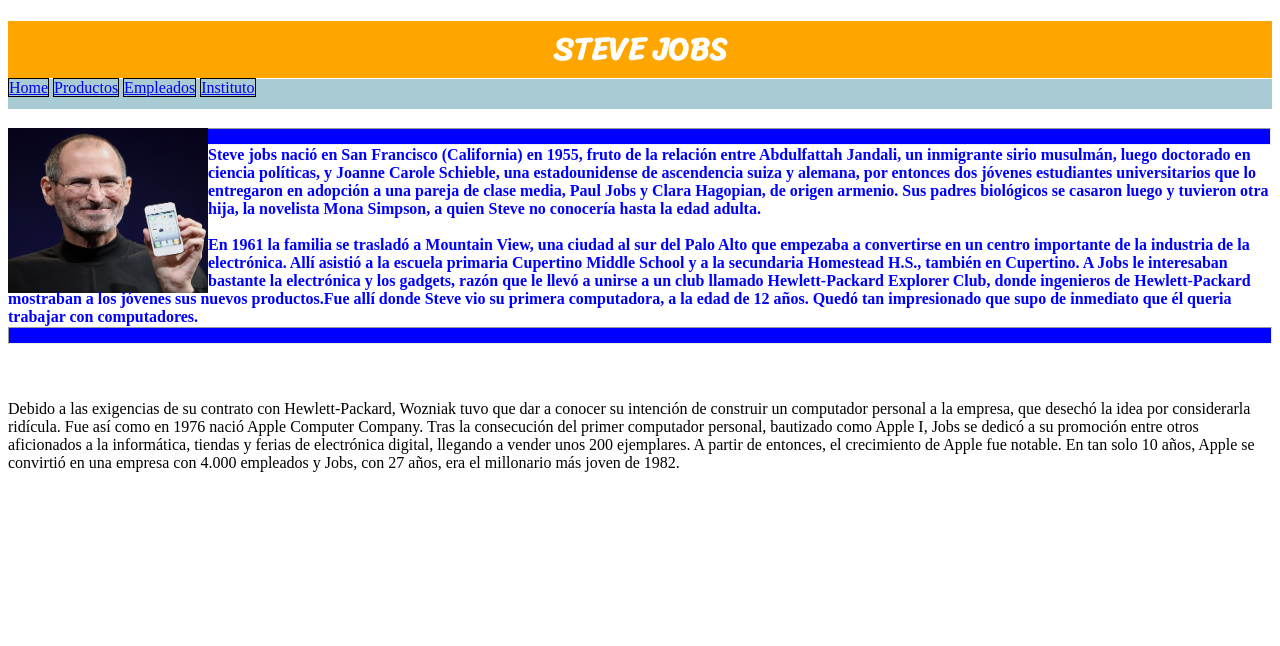
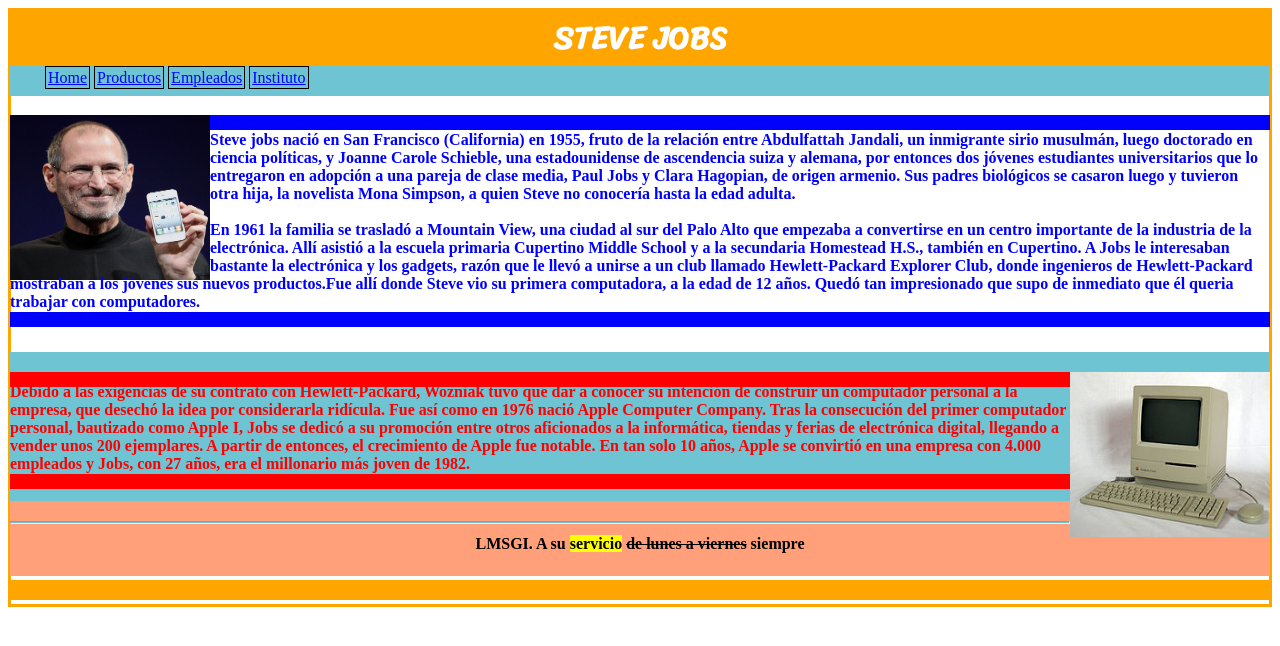
Before and after one commit to eSeDanz/Por_Pares, a plain HTML site: page index.html in a window 1280 px wide. Drawn offline with Linux system fonts and the light colour scheme.

Commit message:
Cambios en index y css

```diff
--- a/estilo.css
+++ b/estilo.css
@@ -1,13 +1,41 @@
 @charset "UTF-8";
+
+body {
+	border: 3px solid orange;
+}
 
 h1 {
 	font-family: 'Sriracha', cursive;
 	background-color: orange;
 	color: white;
 	text-align: center;
+	margin: -1px;
 }
 
-img {
+nav {
+	background-color: rgb(110, 196, 211);
+	position: relative;
+	height: 30px;
+	margin: -1px;
+}
+
+a {
+	border: 1px solid black;
+	padding: 2px;
+	position: relative;
+	top: 3px;
+	left: 35px;
+}
+
+a:link {
+	color: blue;
+}
+
+a:visited {
+	color: rgb(56, 56, 136);
+}
+
+img.izquierda {
 	float: left;
 	height: 165px;
 	width: 200px;
@@ -16,15 +44,14 @@ img {
 section.blue {
 	color: blue;
 	position: relative;
-	top: -10px;
+	top: 12px;
+	margin: -1px;
 }
 
 hr.blue {
 	background-color: blue;
 	height: 15px;
-	position: relative;
-	left: -1px;
-	z-index: -1;
+	border: 0px;
 }
 
 hr.blue2 {
@@ -32,13 +59,7 @@ hr.blue2 {
 	height: 15px;
 	position: relative;
 	top: -30px;
-}
-
-nav {
-	background-color: rgba(124, 177, 190, 0.664);
-	position: relative;
-	top: -21px;
-	height: 30px;
+	border: 0px;
 }
 
 p.desplazado {
@@ -47,6 +68,71 @@ p.desplazado {
 	font-weight: bold;
 }
 
-a {
-	border: 1px solid black;
+section.red {
+	background-color: rgb(110, 196, 211);
+	color: red;
+	position: relative;
+	margin: -1px;
 }
+
+img.derecha {
+	float: right;
+	height: 165px;
+	width: 200px;
+	position: relative;
+	top: 20px;
+	z-index: 1;
+}
+
+hr.red {
+	background-color: red;
+	height: 15px;
+	position: relative;
+	top: 20px;
+	border: 0px;
+}
+
+hr.red2 {
+	background-color: red;
+	height: 15px;
+	position: relative;
+	top: -15px;
+	border: 0px;
+}
+
+p.dos {
+	font-weight: bold;
+}
+
+footer {
+	background-color: lightsalmon;
+	position: relative;
+	top: -10px;
+	margin: -1px;
+	height: 75px;
+}
+
+hr.final {
+	position: relative;
+	top: 20px;
+	background-color: rgb(110, 196, 211);
+	height: 1px;
+}
+
+p.centrado {
+	text-align: center;
+	font-weight: bold;
+	position: relative;
+	top: 15px;
+}
+
+hr.orange {
+	box-sizing: content-box;
+	background-color: orange;
+	height: 20px;
+	margin: -1px;
+	padding: 0px;
+	position: relative;
+	bottom: 5px;
+	border: 0px;
+}
--- a/index.html
+++ b/index.html
@@ -1,5 +1,6 @@
 <!DOCTYPE html>
 <html>
+
 <head>
     <meta charset="UTF-8">
     <title>Home</title>
@@ -8,17 +9,47 @@
     <link rel="preconnect" href="https://fonts.gstatic.com" crossorigin>
     <link href="https://fonts.googleapis.com/css2?family=Sriracha&display=swap" rel="stylesheet">
 </head>
+
 <body>
     <header>
         <h1>STEVE JOBS</h1>
     </header>
-<nav><a href="index.html">Home</a> <a href="productos.html">Productos</a> <a href="https://www.portalempleado.net">Empleados</a> <a href="https://mestreacasa.gva.es/web/ieselgrao" target=”_blank”>Instituto</a></nav>
+    <nav><a href="index.html">Home</a> <a href="productos.html">Productos</a> <a
+            href="https://www.portalempleado.net">Empleados</a> <a href="https://mestreacasa.gva.es/web/ieselgrao"
+            target=”_blank”>Instituto</a></nav>
     <section class="blue">
-<img src="img/steve1.jpg">
+        <img class="izquierda" src="img/steve1.jpg">
         <hr class="blue">
-<p class="desplazado">Steve jobs nació en San Francisco (California) en 1955, fruto de la relación entre Abdulfattah Jandali, un inmigrante sirio musulmán, luego doctorado en ciencia políticas, y Joanne Carole Schieble, una estadounidense de ascendencia suiza y alemana, por entonces dos jóvenes estudiantes universitarios que lo entregaron en adopción a una pareja de clase media, Paul Jobs y Clara Hagopian, de origen armenio. Sus padres biológicos se casaron luego y tuvieron otra hija, la novelista Mona Simpson, a quien Steve no conocería hasta la edad adulta.<br> <br> En 1961 la familia se trasladó a Mountain View, una ciudad al sur del Palo Alto que empezaba a convertirse en un centro importante de la industria de la electrónica. Allí asistió a la escuela primaria Cupertino Middle School y a la secundaria Homestead H.S., también en Cupertino. A Jobs le interesaban bastante la electrónica y los gadgets, razón que le llevó a unirse a un club llamado Hewlett-Packard Explorer Club, donde ingenieros de Hewlett-Packard mostraban a los jóvenes sus nuevos productos.Fue allí donde Steve vio su primera computadora, a la edad de 12 años. Quedó tan impresionado que supo de inmediato que él queria trabajar con computadores.</p>
+        <p class="desplazado">Steve jobs nació en San Francisco (California) en 1955, fruto de la relación entre
+            Abdulfattah Jandali, un inmigrante sirio musulmán, luego doctorado en ciencia políticas, y Joanne Carole
+            Schieble, una estadounidense de ascendencia suiza y alemana, por entonces dos jóvenes estudiantes
+            universitarios que lo entregaron en adopción a una pareja de clase media, Paul Jobs y Clara Hagopian, de
+            origen armenio. Sus padres biológicos se casaron luego y tuvieron otra hija, la novelista Mona Simpson, a
+            quien Steve no conocería hasta la edad adulta.<br> <br> En 1961 la familia se trasladó a Mountain View, una
+            ciudad al sur del Palo Alto que empezaba a convertirse en un centro importante de la industria de la
+            electrónica. Allí asistió a la escuela primaria Cupertino Middle School y a la secundaria Homestead H.S.,
+            también en Cupertino. A Jobs le interesaban bastante la electrónica y los gadgets, razón que le llevó a
+            unirse a un club llamado Hewlett-Packard Explorer Club, donde ingenieros de Hewlett-Packard mostraban a los
+            jóvenes sus nuevos productos.Fue allí donde Steve vio su primera computadora, a la edad de 12 años. Quedó
+            tan impresionado que supo de inmediato que él queria trabajar con computadores.</p>
         <hr class="blue2">
     </section>
-<p>Debido a las exigencias de su contrato con Hewlett-Packard, Wozniak tuvo que dar a conocer su intención de construir un computador personal a la empresa, que desechó la idea por considerarla ridícula. Fue así como en 1976 nació Apple Computer Company. Tras la consecución del primer computador personal, bautizado como Apple I, Jobs se dedicó a su promoción entre otros aficionados a la informática, tiendas y ferias de electrónica digital, llegando a vender unos 200 ejemplares. A partir de entonces, el crecimiento de Apple fue notable. En tan solo 10 años, Apple se convirtió en una empresa con 4.000 empleados y Jobs, con 27 años, era el millonario más joven de 1982.</p>
+    <section class="red">
+        <img class="derecha" src="img/macintosh.jpg">
+        <hr class="red">
+        <p class="dos">Debido a las exigencias de su contrato con Hewlett-Packard, Wozniak tuvo que dar a conocer su
+            intención de construir un computador personal a la empresa, que desechó la idea por considerarla ridícula.
+            Fue así como en 1976 nació Apple Computer Company. Tras la consecución del primer computador personal,
+            bautizado como Apple I, Jobs se dedicó a su promoción entre otros aficionados a la informática, tiendas y
+            ferias de electrónica digital, llegando a vender unos 200 ejemplares. A partir de entonces, el crecimiento
+            de Apple fue notable. En tan solo 10 años, Apple se convirtió en una empresa con 4.000 empleados y Jobs, con
+            27 años, era el millonario más joven de 1982.</p>
+        <hr class="red2">
+    </section>
+    <footer>
+        <hr class="final">
+        <p class="centrado">LMSGI. A su <mark>servicio</mark> <s>de lunes a viernes</s> siempre</p>
+    </footer>
+    <hr class="orange">
 </body>
 </html>
```
Lines whose indentation alone changed are shown as unchanged.
